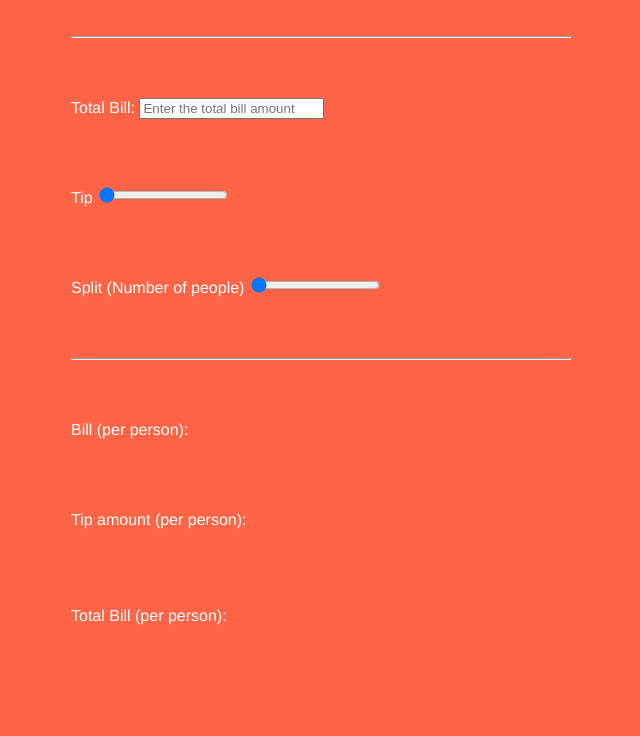
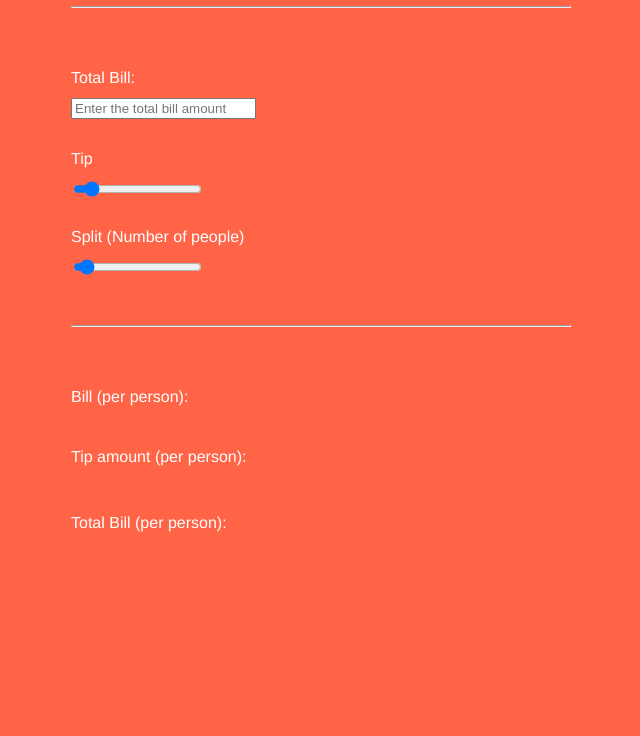
Before and after one commit to Qodus/JS-Tip-Calculator, a plain HTML site: page index.html in a window 1280 px wide. Shown: the part 125-861 px from the top of the page, without its empty margins (319-959 px from the left). After the commit the page ends 800 px from the top, so only its background shows below. Drawn offline with Linux system fonts and the light colour scheme.

Commit message:
Set slider defaults and layout adjustments

```diff
--- a/index.html
+++ b/index.html
@@ -16,12 +16,12 @@
         </div>
         <div>
             <label>Tip</label>
-            <input type="range" value="0" id="tipInput">
+            <input type="range" value="10" id="tipInput">
             <span id="tipOutput"></span>
         </div>
         <div>
             <label>Split (Number of people)</label>
-            <input type="range" id="splitInput" min="1" max="20" value="1">
+            <input type="range" id="splitInput" min="1" max="20" value="2">
             <span id="splitOutput"></span>
         </div>
         <hr>
--- a/styles.css
+++ b/styles.css
@@ -25,7 +25,7 @@ hr {
 
 div {
     line-height: 2.5em;
-    margin: 50px 0;
+    margin: 20px 0;
 }
 
 #billTotal {
@@ -35,3 +35,7 @@ div {
     font-size: 2em;
     font-weight: bold;
 }
+
+input {
+    display: flex;
+}
```
